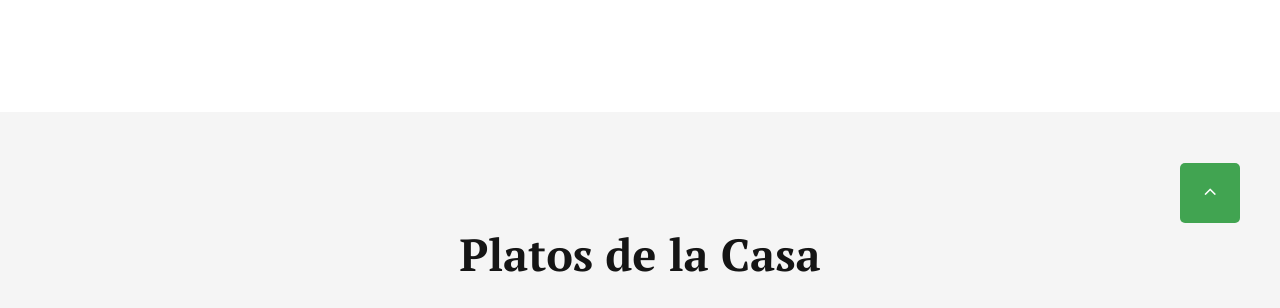
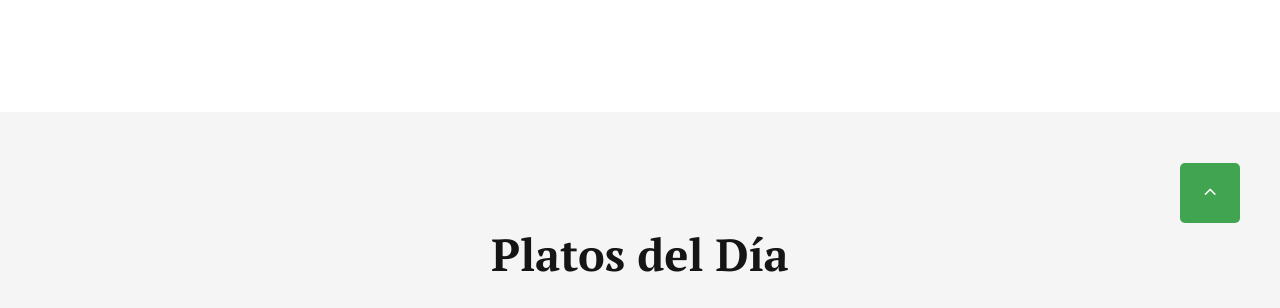
Before and after one commit to AgRodriguezC/Ing_software, a plain HTML site: page sitio/site/platos.html in a window 1280 px wide. Shown: the part 637-945 px from the top of the page. Drawn offline with Linux system fonts and the light colour scheme.

Commit message:
Update platos.html

```diff
--- a/sitio/site/platos.html
+++ b/sitio/site/platos.html
@@ -116,7 +116,7 @@
           <div class="row justify-content-center text-center">
             <div class="col-md-9 col-lg-7 wow-outer">
               <div class="wow slideInDown">
-                <h2>Platos de la Casa</h2>
+                <h2>Platos del Día</h2>
                 <p class="text-opacity-80">. Deliciosos platos de nuestras propia cocina.</p>
               </div>
             </div>
```
